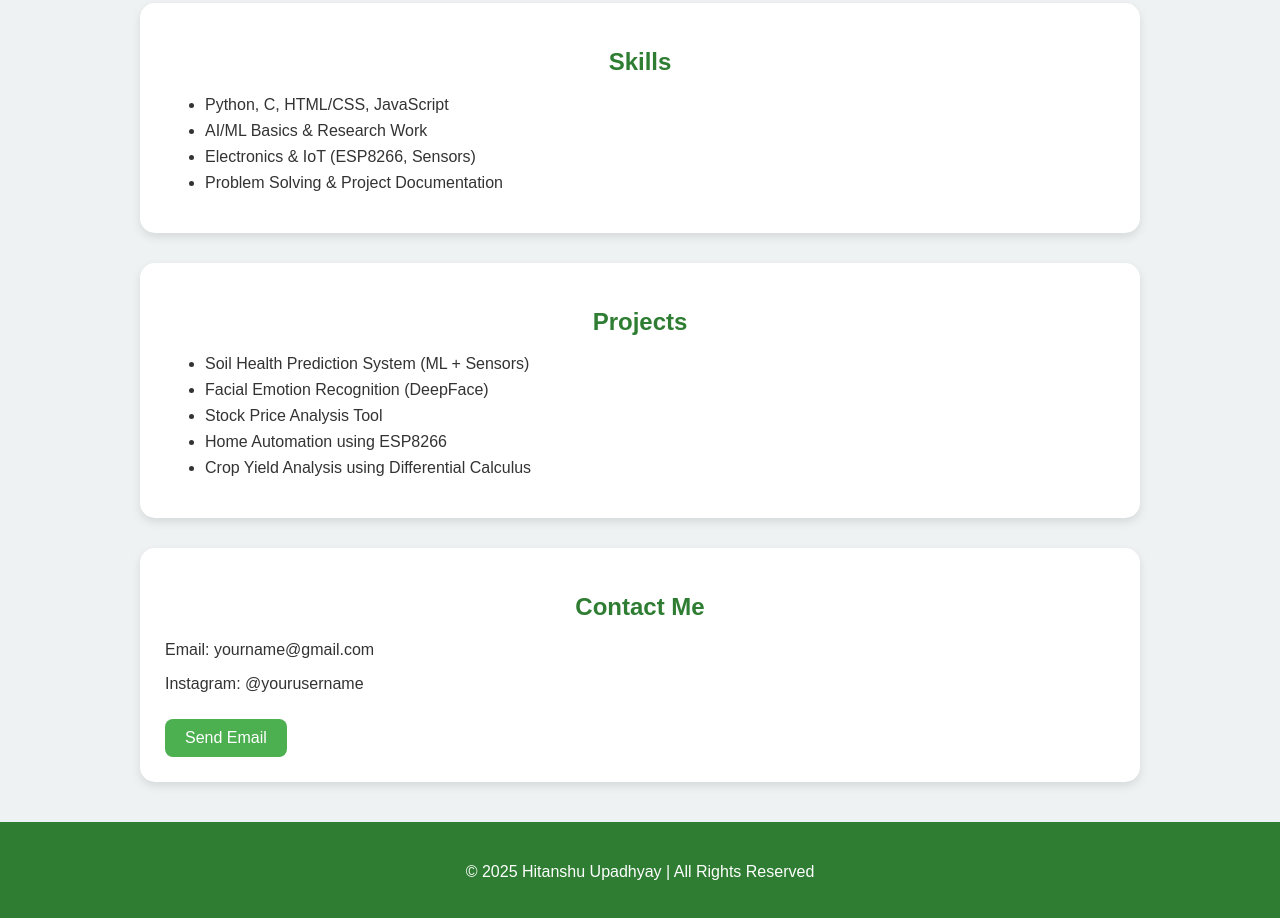
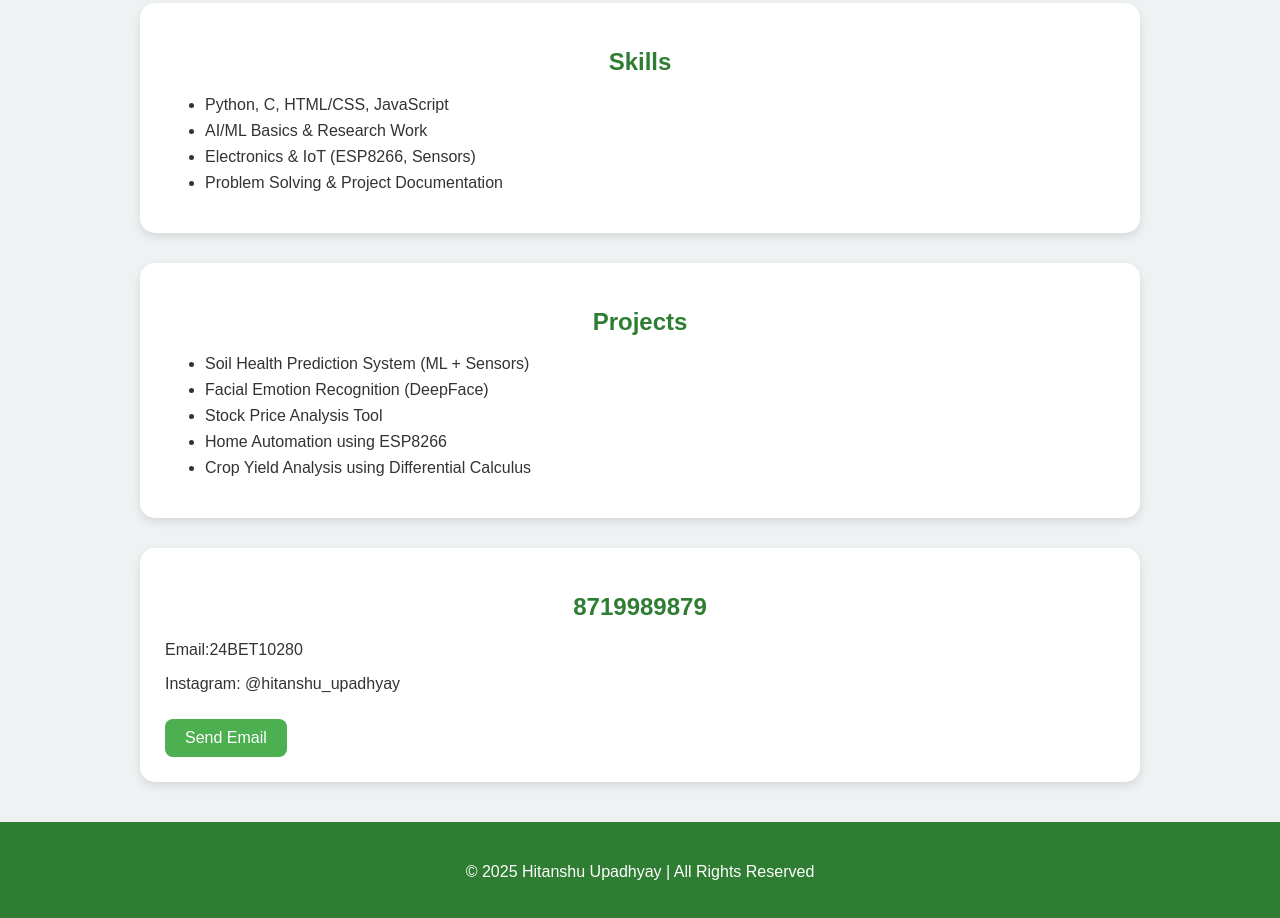
Before and after one commit to hitanshu95/hitanshu95.github.io, a plain HTML site: page index.html in a window 1280 px wide. Shown: the part 706-1624 px from the top of the page. Drawn offline with Linux system fonts and the light colour scheme.

Commit message:
Update index.html

```diff
--- a/index.html
+++ b/index.html
@@ -133,9 +133,9 @@
         </div>
 
         <div class="card" id="contact">
-            <h2>Contact Me</h2>
-            <p>Email: yourname@gmail.com</p>
-            <p>Instagram: @yourusername</p>
+            <h2>8719989879</h2>
+            <p>Email:24BET10280</p>
+            <p>Instagram: @hitanshu_upadhyay</p>
             <a href="mailto:yourname@gmail.com" class="btn">Send Email</a>
         </div>
 
@@ -145,4 +145,5 @@
         <p>© 2025 Hitanshu Upadhyay | All Rights Reserved</p>
     </footer>
 </body>
+
 </html>
```
